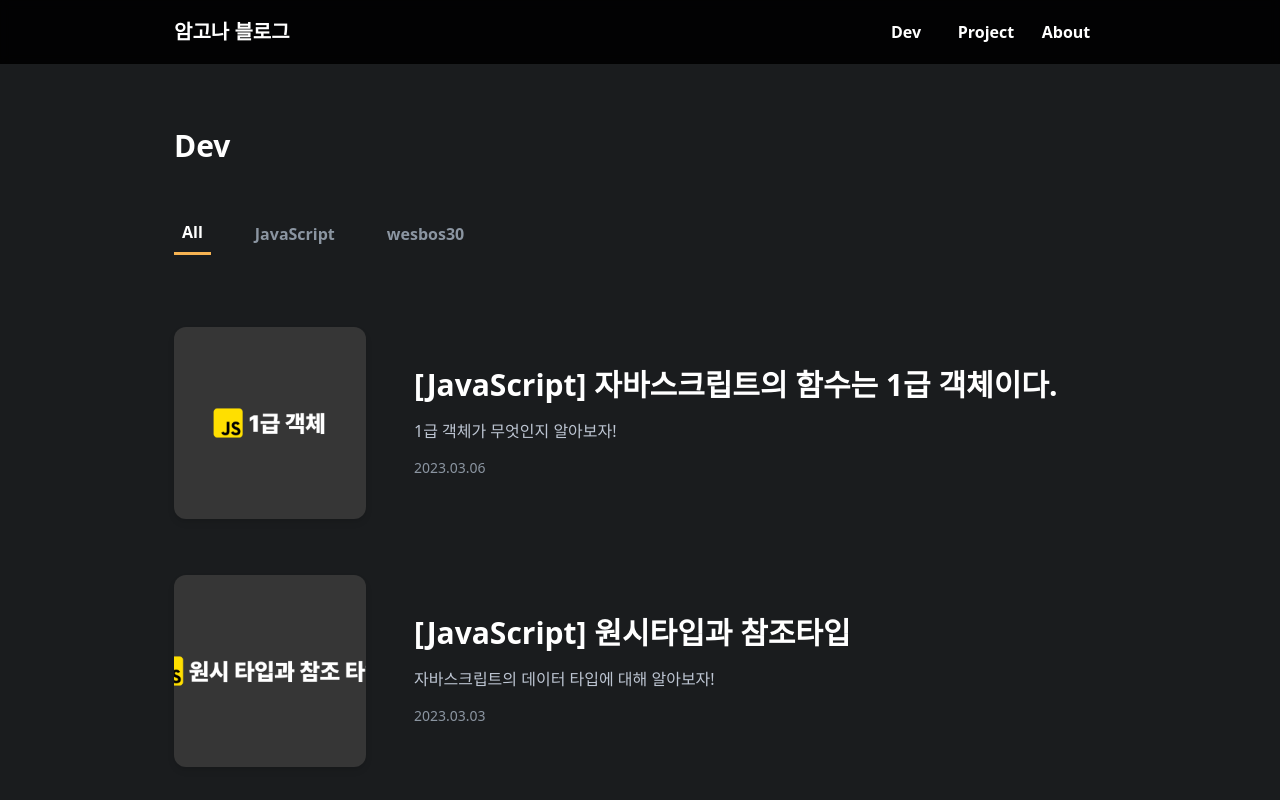
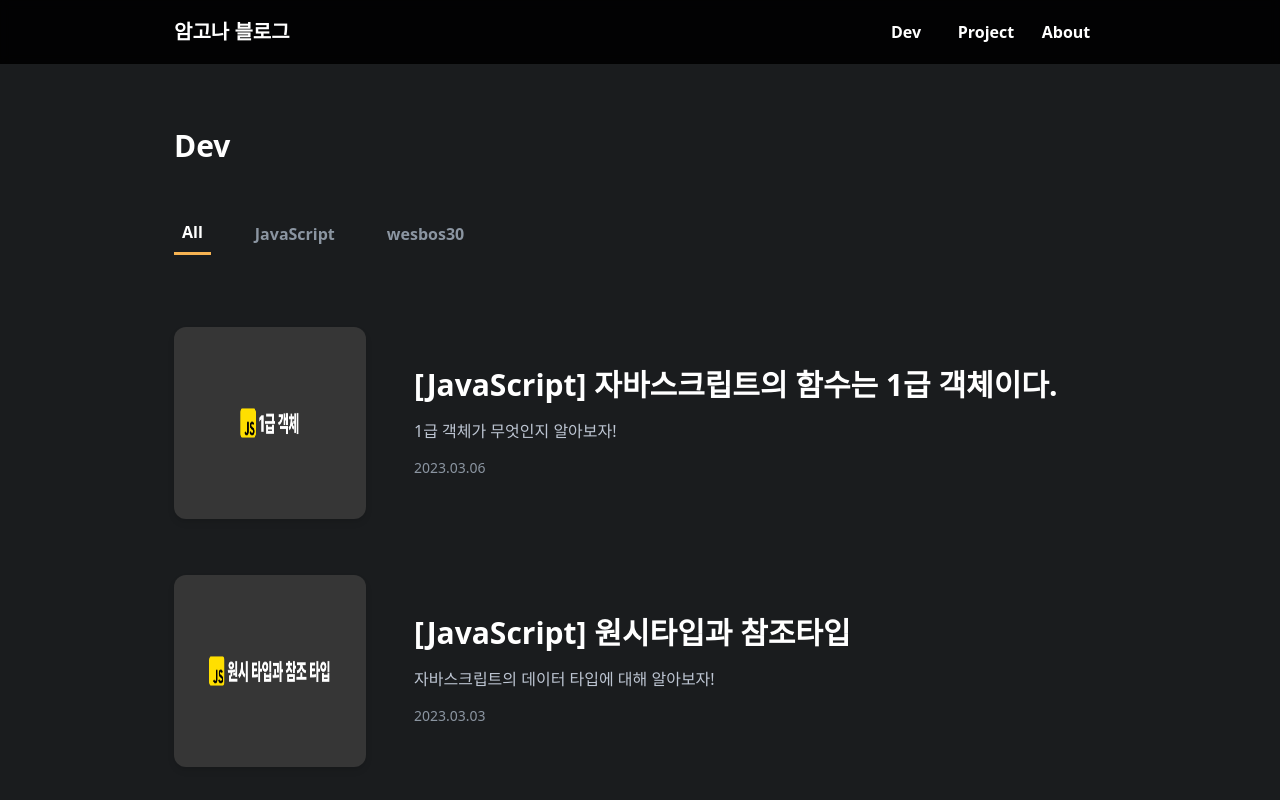
Before and after one commit to crucial-sub/amgona-blog, a Next.js app: page /dev in a window 1280 px wide. Shown: the top 800 px of the page. Built offline with nearby package versions, Linux system fonts and the light colour scheme; a web font is replaced by a local one.

Commit message:
PostList 스타일 수정

```diff
--- a/src/components/PostList.tsx
+++ b/src/components/PostList.tsx
@@ -25,7 +25,7 @@ const PostList = ({ post, title }: PostListProps) => {
         >
           <div
             className={
-              'relative desktop:w-48 desktop:h-48 mobile:w-full desktop:mb-0 desktop:mr-12 mobile:mb-5 shrink-0 overflow-hidden drop-shadow-md rounded-xl'
+              'relative desktop:w-48 desktop:h-48 desktop:aspect-square tablet:h-auto mobile:w-full mobile:h-[205px] mobile:aspect-[700/400] desktop:mb-0 desktop:mr-12 mobile:mb-5 shrink-0 overflow-hidden drop-shadow-md rounded-xl'
             }
           >
             {fileFormat.includes('webm' || 'mp4') ? (
@@ -35,7 +35,7 @@ const PostList = ({ post, title }: PostListProps) => {
                 muted
                 playsInline
                 className={
-                  'desktop:w-48 desktop:h-48 desktop:aspect-square aspect-[700:400] mobile:w-full mobile:h-[205px] tablet:h-auto object-cover thumbnail'
+                  'desktop:w-48 desktop:h-48 desktop:aspect-square tablet:h-auto mobile:w-full mobile:h-[205px] mobile:aspect-[700/400] object-cover thumbnail'
                 }
               >
                 <source src={`${fileName}.webm`} type="video/webm" />
@@ -48,7 +48,7 @@ const PostList = ({ post, title }: PostListProps) => {
                   src={`${fileName}.png`}
                   alt="thumbnail"
                   className={
-                    'desktop:w-48 desktop:h-48 desktop:aspect-square aspect-[700:400] mobile:w-full mobile:h-[205px] tablet:h-auto object-cover thumbnail'
+                    'desktop:w-48 desktop:h-48 desktop:aspect-square tablet:h-auto mobile:w-full mobile:h-[205px] mobile:aspect-[700/400] object-fit thumbnail'
                   }
                 />
               </picture>
```
